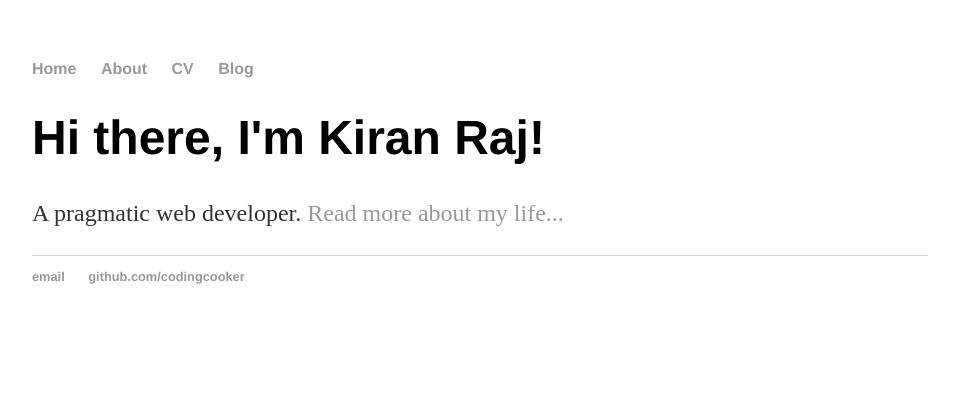
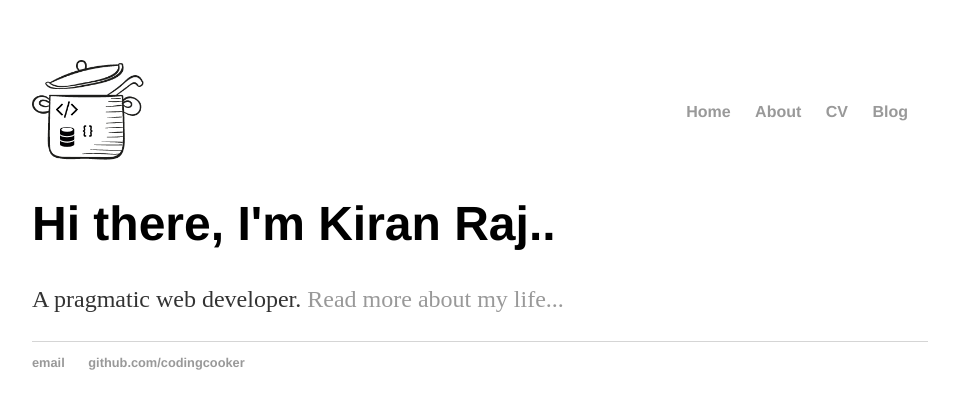
Before and after one commit to akiranr/codingcooker.github.io, a Jekyll site: the page built from index.html, in a window 1280 px wide. Shown: the top 409 px of the page, without its empty margins (160-1119 px from the left). Built offline with Jekyll 4.4.1, drawn with Linux system fonts in a browser that asks for light colours.

Commit message:
Starting to make layout changes

```diff
--- a/_layouts/default.html
+++ b/_layouts/default.html
@@ -7,6 +7,10 @@
 		</head>
 		<body>
 			<nav>
+				<div class="logo">
+					<img src="/css/img/logo.png" alt="CodingCooker">
+				</div>
+
 	    		<ul>
 	        		<li><a href="/">Home</a></li>
 		        	<li><a href="/about">About</a></li>
--- a/css/main.css
+++ b/css/main.css
@@ -2,6 +2,18 @@ body {
     margin: 60px auto;
     width: 70%;
 }
+
+nav {
+    display: flex;
+    align-items: center;
+    justify-content: space-between;
+}
+
+img {
+    height: 100px;
+    width: auto;
+}
+
 nav ul, footer ul {
     font-family:'Helvetica', 'Arial', 'Sans-Serif';
     padding: 0px;
--- a/index.html
+++ b/index.html
@@ -3,6 +3,6 @@ layout: default
 title: Kiran Raj
 ---
 <div class="blurb">
-	<h1>Hi there, I'm Kiran Raj!</h1>
+	<h1>Hi there, I'm Kiran Raj..</h1>
 	<p>A pragmatic web developer. <a href="/about">Read more about my life...</a></p>
 </div><!-- /.blurb -->
```
Also changed, not shown: css/img/logo-white.png (added), css/img/logo.png (added).
